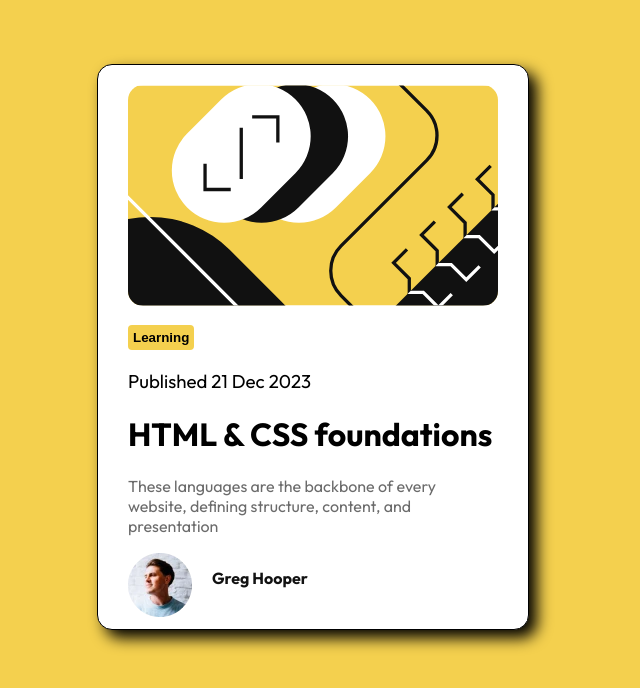
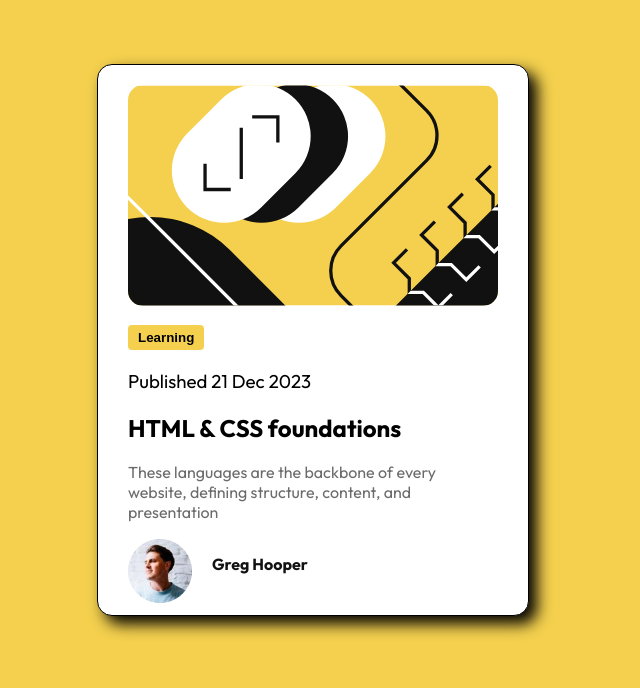
Before and after one commit to CodeWithRonnie/blog-preview-card, a plain HTML site: page index.html in a window 1280 px wide. Shown: the part 126-814 px from the top of the page, without its empty margins (327-967 px from the left). Drawn offline with Linux system fonts and the light colour scheme.

Commit message:
Fixed my Heading and fixed the width of my paragraph

```diff
--- a/index.html
+++ b/index.html
@@ -16,7 +16,7 @@
         <button>Learning</button>
 
         <h3>Published 21 Dec 2023</h3>
-        <h1>HTML & CSS foundations</h1>
+        <h2>HTML & CSS foundations</h2>
         <p>These languages are the backbone of every <br> website, defining structure, content, and <br> presentation</p>
         <div class="avatar">
         <img src="images/image-avatar.webp" alt="">
--- a/styles.css
+++ b/styles.css
@@ -30,6 +30,8 @@ button{
     background-color:  hsl(47, 88%, 63%);
     font-weight: bold;
     padding: 5px;
+    padding-left: 10px;
+    padding-right: 10px;
     margin-top: 15px;
     border: none;
     border-radius: 4px;
@@ -41,7 +43,7 @@ h3{
  p{
     color: hsl(0, 0%, 42%);
     font-size: 16px;
-    width: 1;
+    width: 90%;
  }
 
 .avatar{
```
